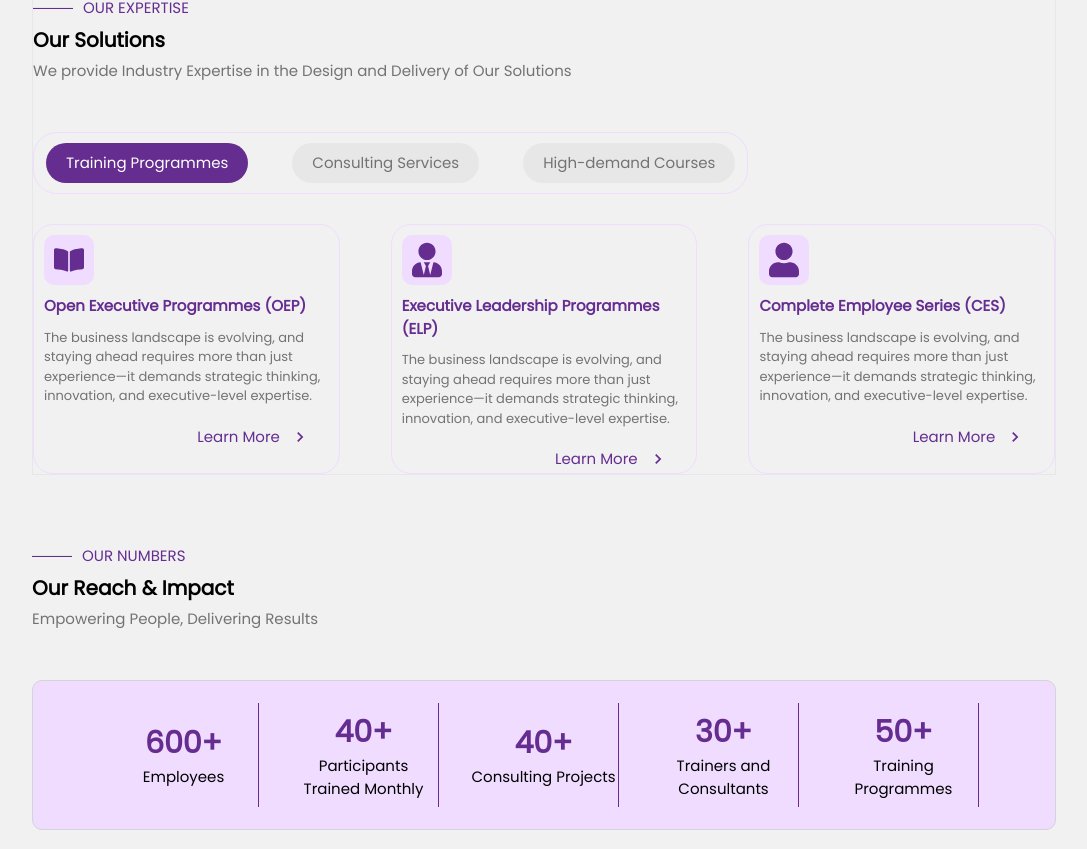
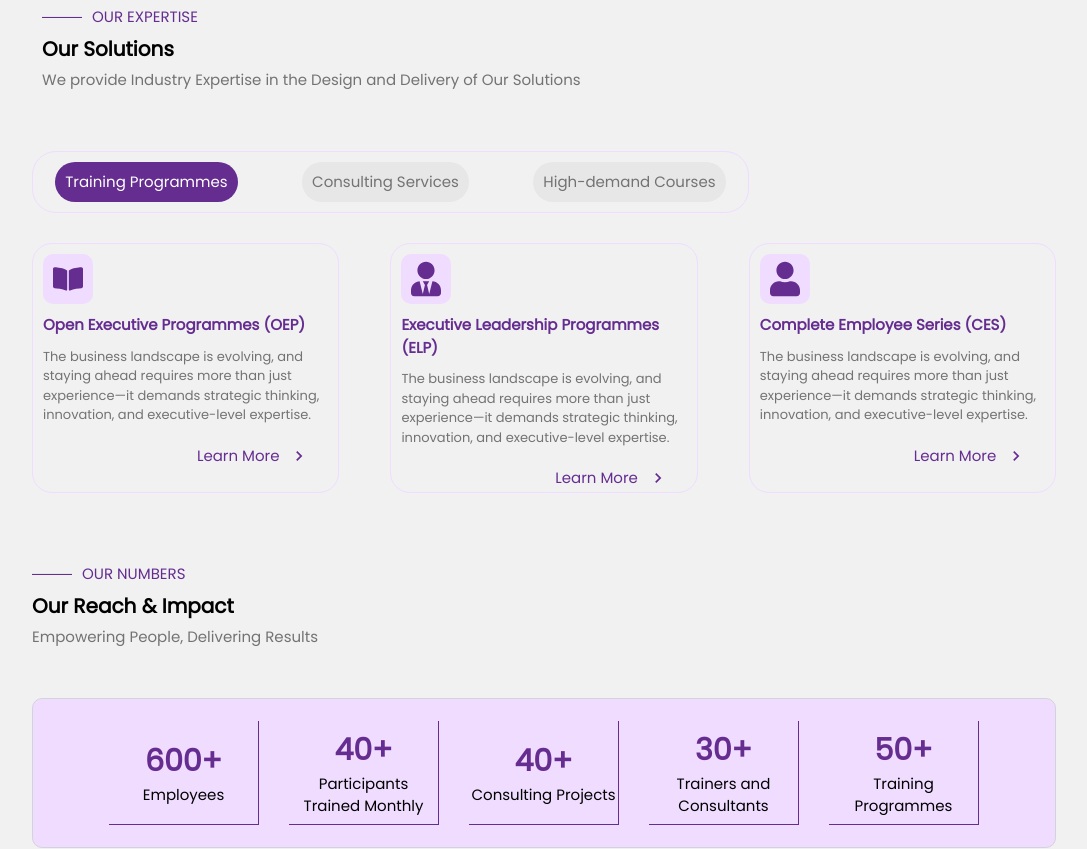
Before and after one commit to Crosstie-Solutions/website-frontend, a React (Vite) app: page / in a window 1280 px wide. Shown: the part 830-1679 px from the top of the page, without its empty margins (96-1183 px from the left). Built offline with nearby package versions, Linux system fonts and the light colour scheme.

Commit message:
first commit

```diff
--- a/src/components/OurReach/OurReach.jsx
+++ b/src/components/OurReach/OurReach.jsx
@@ -48,7 +48,8 @@ function OurReach() {
   }, [hasCounted]);
 
   return (
-    <div className="flex flex-col h-auto gap-5 w-80vw">
+    <div className="flex flex-col h-auto gap-5 large:w-80vw small:w-90vw">
+
       <div className="flex flex-col h-auto gap-0.5 w-100">
         <div className="flex items-center w-auto h-auto gap-1">
           <hr className="h-2px w-40px bg-crossLightPurple" />
@@ -61,7 +62,7 @@ function OurReach() {
       </div>
 
       <div
-        className="flex flex-row items-center justify-center gap-3 border border-gray-300 h-150px w-100 bg-crossIconBg rounded-10"
+        className="flex items-center justify-center gap-3 border border-gray-300 large:flex-row large:h-150px w-100 bg-crossIconBg rounded-10 small:flex-col small:h-auto small:py-2 large:py-0"
         ref={counterRef}
       >
 
@@ -75,7 +76,7 @@ function OurReach() {
           return (
 
             <div
-              className="flex flex-col justify-center border-r h-70 border-crossLightPurple w-150px"
+              className={`flex flex-col justify-center h-70 border-crossLightPurple w-150px  ${index === counter.length - 1 ? "" : "large:border-r small:border-b"}`}
               key={index}
             >
               <h3 className="font-bold text-center text-30px text-crossLightPurple">
--- a/src/components/OurSolutions/OurSolutions.jsx
+++ b/src/components/OurSolutions/OurSolutions.jsx
@@ -16,8 +16,8 @@ function OurSolutions() {
 
 
   return (
-    <div className='flex flex-col h-auto gap-5 border w-80vw'>
-      <div className='flex flex-col h-auto gap-0.5 w-100'>
+    <div className='flex flex-col h-auto gap-5 large:w-80vw small:w-90vw'>
+      <div className='flex flex-col h-auto gap-0.5 w-100 p-1'>
         <div className='flex items-center w-auto h-auto gap-1'>
             <hr className='h-2px w-40px bg-crossLightPurple'/>
             <h5 className='text-crossLightPurple text-15px'>OUR EXPERTISE</h5>
@@ -28,16 +28,18 @@ function OurSolutions() {
 
 
     <div className='flex flex-col h-auto gap-3 w-100'>
-        <div className='flex flex-row justify-around h-auto gap-2 py-1 border w-70 rounded-3xl border-crossIconBg'>
-            <button className={`w-auto text-15px ${solution==="Training Programmes" ? "bg-crossLightPurple text-white" : "bg-[#E7E7E7] text-crossTextGray"}  h-40px px-2 rounded-20`}
+
+        <div className='flex flex-row justify-around h-auto border large:py-1 large:gap-2 large:w-70 rounded-3xl border-crossIconBg small:w-100 small:gap-1 py-0.5'>
+
+            <button className={`w-auto ${solution==="Training Programmes" ? "bg-crossLightPurple text-white" : "bg-[#E7E7E7] text-crossTextGray"}  h-40px px-1 rounded-20 small:text-11px large:text-15px`}
             onClick={()=>setSolution("Training Programmes")}
             >Training Programmes</button>
 
-            <button className={`w-auto text-15px ${solution==="Consulting Services" ? "bg-crossLightPurple text-white" : "bg-[#E7E7E7] text-crossTextGray"}  h-40px px-2 rounded-20`}
+            <button className={`w-auto ${solution==="Consulting Services" ? "bg-crossLightPurple text-white" : "bg-[#E7E7E7] text-crossTextGray"}  h-40px px-1 rounded-20 small:text-11px large:text-15px`}
             onClick={()=>setSolution("Consulting Services")}
             >Consulting Services</button>
 
-            <button className={`w-auto text-15px ${solution==="High-demand Courses" ? "bg-crossLightPurple text-white" : "bg-[#E7E7E7] text-crossTextGray"}  h-40px px-2 rounded-20`}
+            <button className={`w-auto ${solution==="High-demand Courses" ? "bg-crossLightPurple text-white" : "bg-[#E7E7E7] text-crossTextGray"}  h-40px px-1 rounded-20 small:text-10px large:text-15px`}
             onClick={()=>setSolution("High-demand Courses")}
             >High-demand Courses</button>
         </div>
@@ -47,9 +49,10 @@ function OurSolutions() {
         {/* Training Programmes */}
 
         {solution==="Training Programmes" &&
-        <div className='flex flex-row items-center justify-between h-auto w-100'>
+        <div className='flex items-center justify-between h-auto large:flex-row w-100 small:flex-col small:gap-3 large:gap-0'>
 
-            <div className='flex flex-col gap-1 p-1 border border-crossIconBg w-30 h-250px text-15px rounded-20'>
+            <div className='flex flex-col gap-1 p-1 border border-crossIconBg large:w-30 h-250px text-15px rounded-20 small:w-100'>
+
                 <div className='flex items-center justify-center p-1 rounded-10 bg-crossIconBg h-50px w-50px'><FaBookOpen className='text-crossLightPurple text-50px'/></div>
 
                 <h3 className='font-bold text-crossLightPurple'>Open Executive Programmes (OEP)</h3>
@@ -57,9 +60,10 @@ function OurSolutions() {
                 <p className='text-13px text-crossTextGray'>The business landscape is evolving, and staying ahead requires more than just experience—it demands strategic thinking, innovation, and executive-level expertise.</p>
 
                 <Link to='/' className='flex items-center self-end justify-center h-auto gap-1 mt-1 w-150px text-crossLightPurple'>Learn More <MdOutlineChevronRight className='text-20px'/></Link>
+
             </div>
 
-            <div className='flex flex-col gap-1 p-1 border border-crossIconBg w-30 h-250px text-15px rounded-20'>
+            <div className='flex flex-col gap-1 p-1 border border-crossIconBg large:w-30 h-250px text-15px rounded-20 small:w-100'>
                 <div className='flex items-center justify-center p-1 rounded-10 bg-crossIconBg h-50px w-50px'><FaUserTie className='text-crossLightPurple text-50px'/></div>
 
                 <h3 className='font-bold text-crossLightPurple'>Executive Leadership
@@ -70,7 +74,7 @@ function OurSolutions() {
                 <Link to='/' className='flex items-center self-end justify-center h-auto gap-1 mt-1 w-150px text-crossLightPurple'>Learn More <MdOutlineChevronRight className='text-20px'/></Link>
             </div>
 
-            <div className='flex flex-col gap-1 p-1 border border-crossIconBg w-30 h-250px text-15px rounded-20'>
+            <div className='flex flex-col gap-1 p-1 border border-crossIconBg large:w-30 h-250px text-15px rounded-20 small:w-100'>
                 <div className='flex items-center justify-center p-1 rounded-10 bg-crossIconBg h-50px w-50px'><FaUser className='text-crossLightPurple text-50px'/></div>
 
                 <h3 className='font-bold text-crossLightPurple'>Complete Employee Series (CES)</h3>
```
